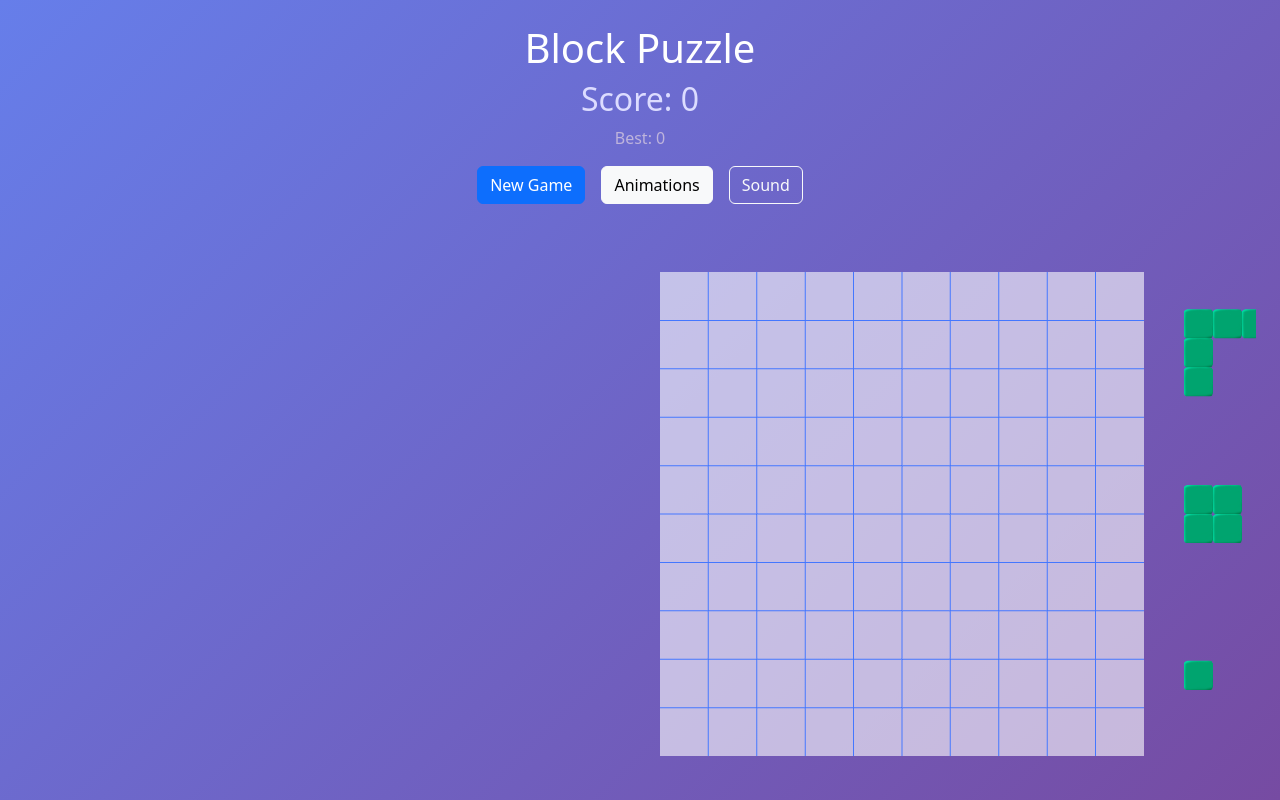
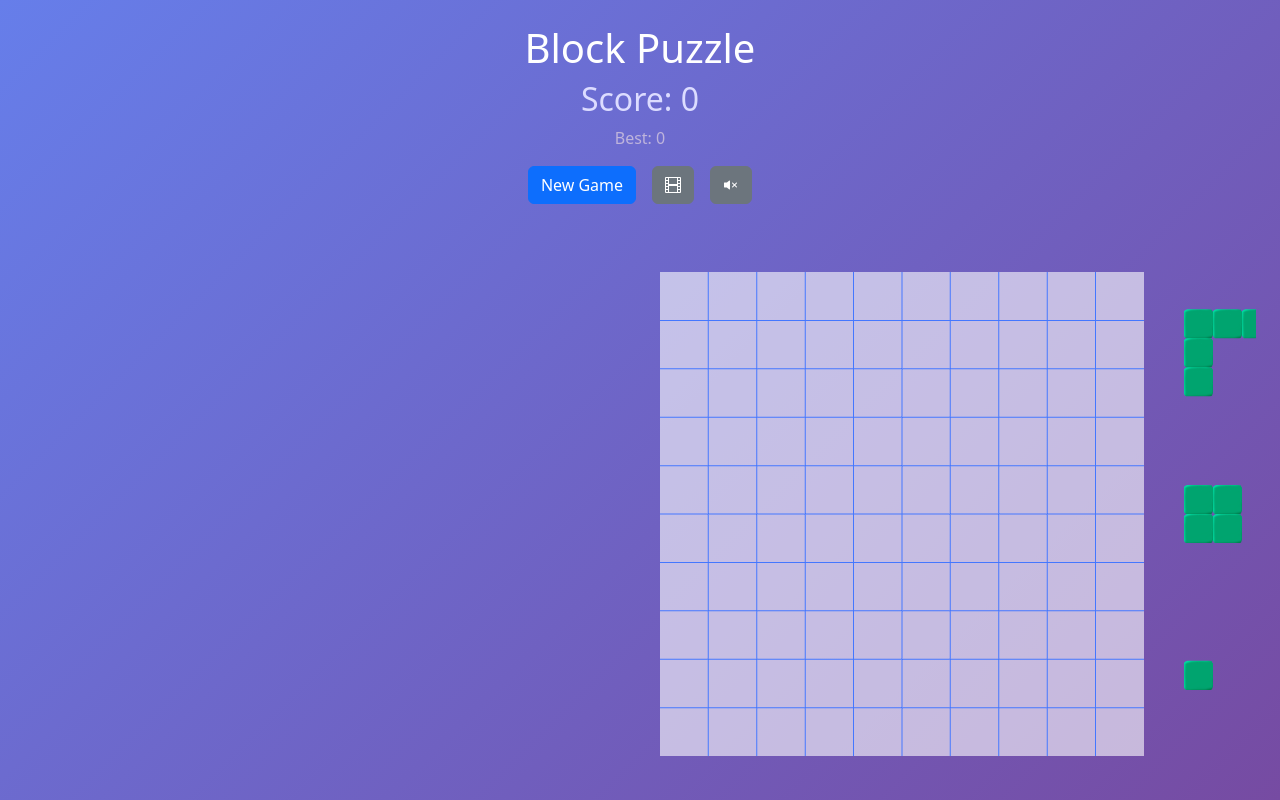
Before and after one commit to tommie/blockpuzzle2, a Vue app: page / in a window 1280 px wide. Built offline with nearby package versions, Linux system fonts and the light colour scheme.

Commit message:
Fixes buttons for touch screen.
Focus on touch screens makes Bootstrap toggle buttons behave weirdly
as even outlined buttons are filled solid.

```diff
--- a/package.json
+++ b/package.json
@@ -18,6 +18,7 @@
   },
   "dependencies": {
     "bootstrap": "^5.3.8",
+    "bootstrap-icons": "^1.13.1",
     "pinia": "^3.0.3",
     "pixi.js": "^8.13.2",
     "vue": "^3.5.18"
--- a/src/components/GameControls.vue
+++ b/src/components/GameControls.vue
@@ -1,9 +1,13 @@
 <script setup lang="ts">
 import { useGameStore } from '@/stores/game'
 import { useSettingsStore } from '@/stores/settings'
+import { useId } from 'vue'
 
 const gameStore = useGameStore()
 const settingsStore = useSettingsStore()
+
+const animId = useId()
+const soundId = useId()
 
 function handleNewGame() {
   gameStore.newGame()
@@ -22,20 +26,27 @@ function toggleSound() {
   <div class="d-flex justify-content-center gap-3">
     <button @click="handleNewGame" class="btn btn-primary" :disabled="false">New Game</button>
 
-    <button
-      class="btn"
-      :class="[settingsStore.animationsEnabled ? 'btn-light' : 'btn-outline-light']"
-      @click="toggleAnimations"
-    >
-      Animations
-    </button>
+    <input
+      type="checkbox"
+      class="btn-check"
+      :id="animId"
+      :value="settingsStore.animationsEnabled"
+      @change="toggleAnimations"
+    />
+    <label class="btn btn-secondary" :for="animId">
+      <i class="bi bi-film" />
+    </label>
 
-    <button
-      class="btn"
-      :class="[settingsStore.soundEnabled ? 'btn-light' : 'btn-outline-light']"
-      @click="toggleSound"
-    >
-      Sound
-    </button>
+    <input
+      type="checkbox"
+      class="btn-check"
+      :id="soundId"
+      :value="settingsStore.soundEnabled"
+      @change="toggleSound"
+    />
+    <label class="btn btn-secondary" :for="soundId">
+      <i v-if="settingsStore.soundEnabled" class="bi bi-volume-up-fill" />
+      <i v-else class="bi bi-volume-mute-fill" />
+    </label>
   </div>
 </template>
--- a/src/main.ts
+++ b/src/main.ts
@@ -1,5 +1,6 @@
 import 'bootstrap/dist/css/bootstrap.min.css'
 import 'bootstrap/dist/js/bootstrap.bundle.min.js'
+import 'bootstrap-icons/font/bootstrap-icons.min.css'
 import './assets/main.css'
 
 import { createApp } from 'vue'
```
Also changed, not shown: 1 other file (tests, documents, lock files or other folders).
